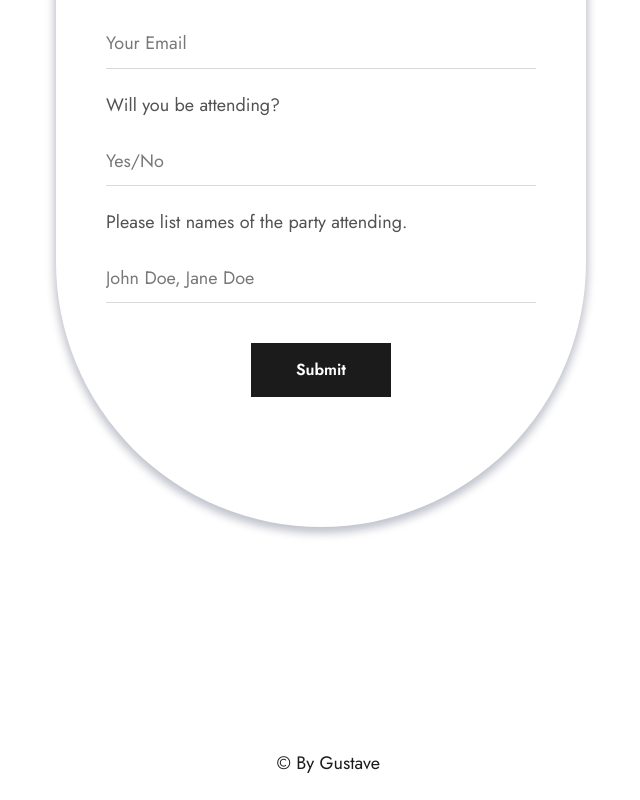
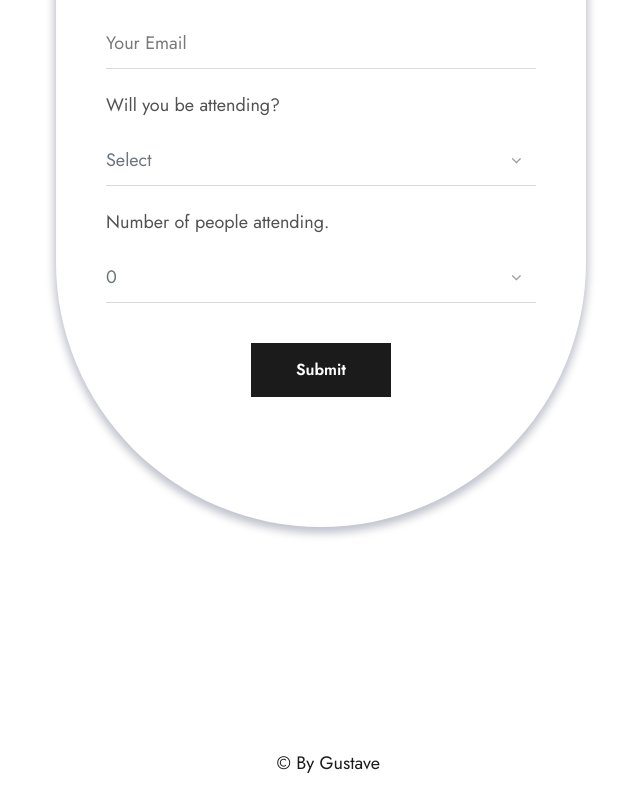
Before and after one commit to gustaveH/lauraOlyWedding-master, a Next.js app: page / in a window 1280 px wide. Shown: the part 1998-2798 px from the top of the page, without its empty margins (319-959 px from the left). Built offline with nearby package versions, Linux system fonts and the light colour scheme.

Commit message:
ESVP option edit

```diff
--- a/components/RSVP/index.js
+++ b/components/RSVP/index.js
@@ -43,23 +43,27 @@
                             </div>
                             <div className="form-field">
                                 <p>Will you be attending?</p>
-                                <input
-                                    id="Response"
-                                    type="text"
-                                    name="Response"
-                                    className="form-control"
-                                    placeholder="Yes/No" />
-                                <ValidationError prefix="Your response" field="Yes/No" errors={state.errors} />
+                                <select className="form-control" name="attending" id="attending" required="">
+                                    <option value="" selected="" disabled="">Select</option>
+                                    <option value="Yes">Yes</option>
+                                    <option value="No">No</option>
+                                </select>
                             </div>
                             <div className="form-field">
-                                <p>Please list names of the party attending.</p>
-                                <input
-                                    id="Attendies"
-                                    type="text"
-                                    name="Attendies"
-                                    className="form-control"
-                                    placeholder="John Doe, Jane Doe" />
-                                <ValidationError prefix="Your response" field="Guests" errors={state.errors} />
+                                <p>Number of people attending.</p>
+                                <select className="form-control" name="People Attenting" id="plus" required="">
+                                    <option value="0" selected="">0</option>
+                                    <option value="1">1</option>
+                                    <option value="2">2</option>
+                                    <option value="3">3</option>
+                                    <option value="4">4</option>
+                                    <option value="5">5</option>
+                                    <option value="6">6</option>
+                                    <option value="7">7</option>
+                                    <option value="8">8</option>
+                                    <option value="9">9</option>
+                                    <option value="10">10</option>
+                                </select>
                             </div>
                             <div className="submit-area">
                                 <button type="submit" className="theme-btn">Submit</button>
```
